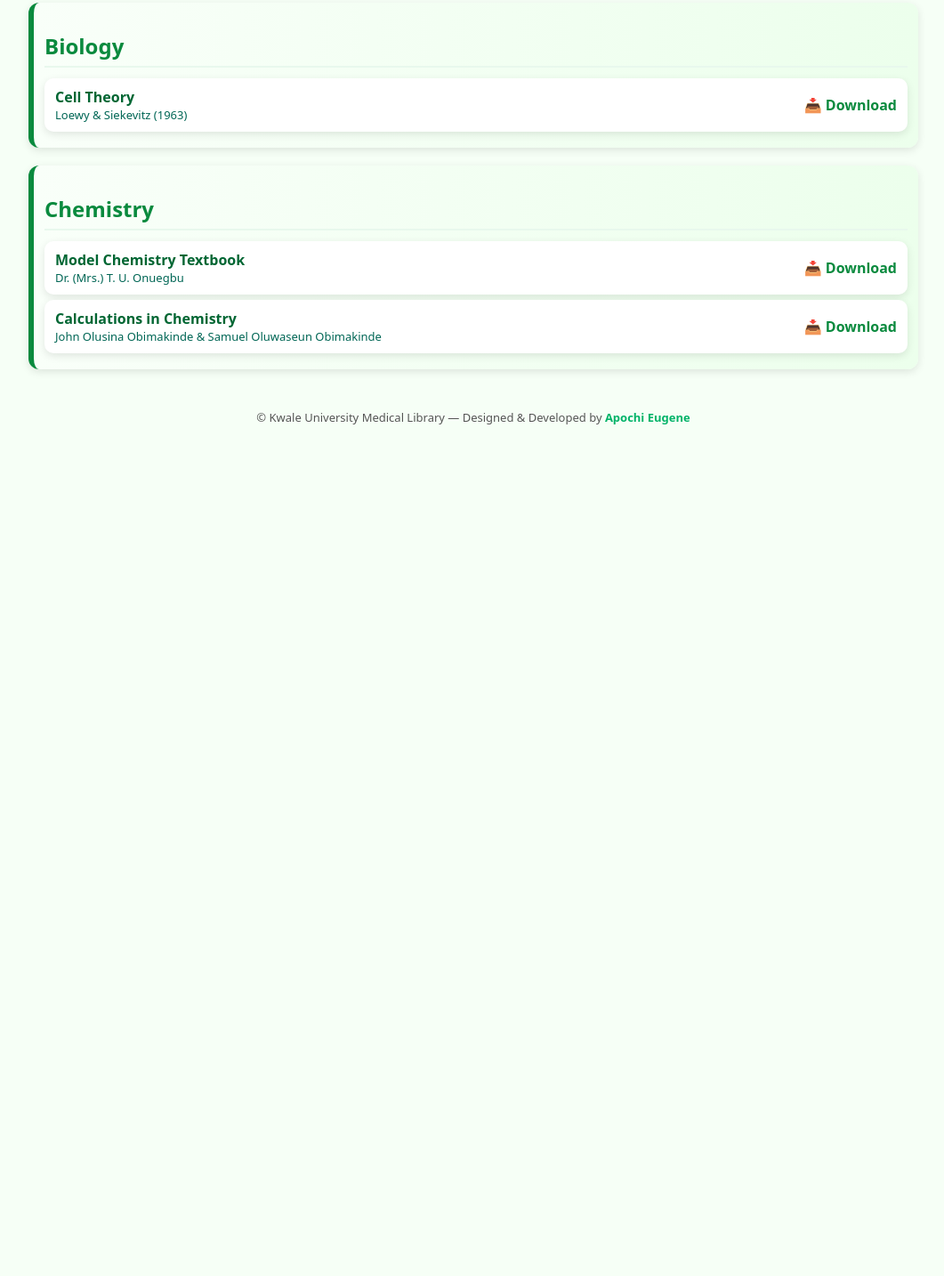
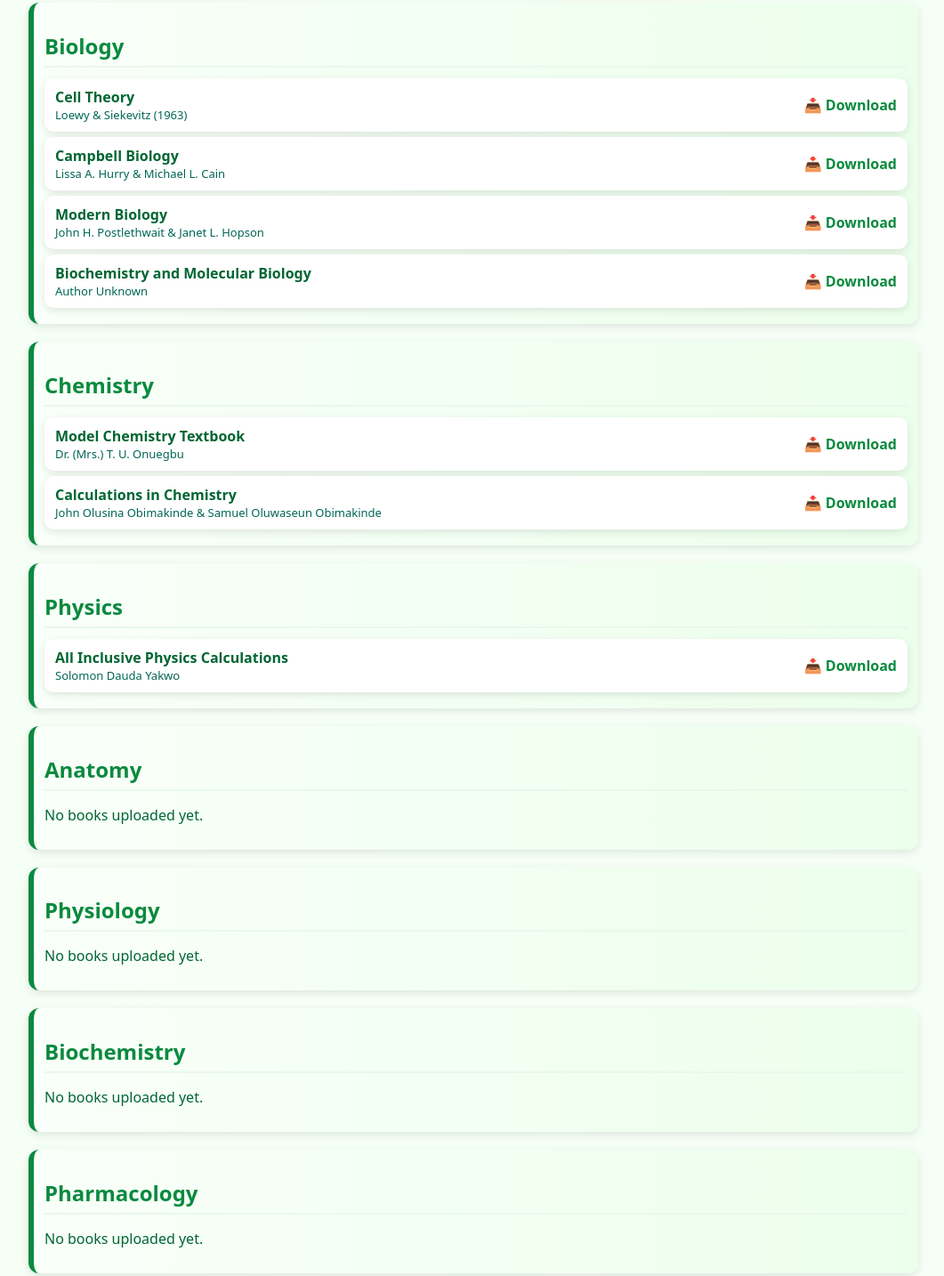
Before and after one commit to Wriestduck/FUMHSK-library-, a plain HTML site: page index.html in a window 1280 px wide. Shown: the part 739-2173 px from the top of the page at 89% size, without its empty margins (108-1169 px from the left). Before the commit the page ends 1307 px from the top, so only its background shows below. Drawn offline with Linux system fonts and the light colour scheme.

Commit message:
Update index.html

```diff
--- a/index.html
+++ b/index.html
@@ -230,6 +230,8 @@
 <div class="panel subject" id="Biology" data-subject="Biology">
   <h2>Biology</h2>
   <div class="book-list">
+
+    <!-- Existing Book -->
     <div class="book">
       <div class="meta">
         <strong>Cell Theory</strong>
@@ -239,8 +241,41 @@
         <a href="https://drive.google.com/uc?export=download&id=1HtozPDOd0PzE79wXCkPHtXDMRemE6Pio" target="_blank" rel="noopener">📥 Download</a>
       </div>
     </div>
+
+    <!-- Added Books -->
+    <div class="book">
+      <div class="meta">
+        <strong>Campbell Biology</strong>
+        <div style="font-size:13px;color:#065">Lissa A. Hurry & Michael L. Cain</div>
+      </div>
+      <div>
+        <a href="https://drive.google.com/uc?export=download&id=1UKNfP8gE3Ye1Bc6omGystkchCFmEqRh1" target="_blank" rel="noopener">📥 Download</a>
       </div>
     </div>
+
+    <div class="book">
+      <div class="meta">
+        <strong>Modern Biology</strong>
+        <div style="font-size:13px;color:#065">John H. Postlethwait & Janet L. Hopson</div>
+      </div>
+      <div>
+        <a href="https://drive.google.com/uc?export=download&id=1TBHgffOYD5KgzAKe_GFNk4xqTRjgUOPU" target="_blank" rel="noopener">📥 Download</a>
+      </div>
+    </div>
+
+    <div class="book">
+      <div class="meta">
+        <strong>Biochemistry and Molecular Biology</strong>
+        <div style="font-size:13px;color:#065">Author Unknown</div>
+      </div>
+      <div>
+        <a href="https://drive.google.com/uc?export=download&id=1aduxealeMelJ7uMz3-idRN1iw1ha77wM" target="_blank" rel="noopener">📥 Download</a>
+      </div>
+    </div>
+
+  </div>
+</div>
+
 <!-- Chemistry Section -->
 <div class="panel subject" id="Chemistry" data-subject="Chemistry">
   <h2>Chemistry</h2>
@@ -255,24 +290,63 @@
       </div>
     </div>
 
-    <!-- Added Book -->
     <div class="book">
       <div class="meta">
         <strong>Calculations in Chemistry</strong>
-        <div style="font-size:13px;color:#065">
-          John Olusina Obimakinde & Samuel Oluwaseun Obimakinde
+        <div style="font-size:13px;color:#065">John Olusina Obimakinde & Samuel Oluwaseun Obimakinde</div>
+      </div>
+      <div>
+        <a href="https://drive.google.com/uc?export=download&id=1mxAbc0D-cGeGq_4aQqzZIPN8jqWySrA9" target="_blank" rel="noopener">📥 Download</a>
       </div>
     </div>
-      <div>
-        <a
-          href="https://drive.google.com/uc?export=download&id=1HtozPDOd0PzE79wXCkPHtXDMRemE6Pio"
-          target="_blank"
-          rel="noopener"
-        >
-          📥 Download
-        </a>
   </div>
 </div>
+
+<!-- Physics Section -->
+<div class="panel subject" id="Physics" data-subject="Physics">
+  <h2>Physics</h2>
+  <div class="book-list">
+    <div class="book">
+      <div class="meta">
+        <strong>All Inclusive Physics Calculations</strong>
+        <div style="font-size:13px;color:#065">Solomon Dauda Yakwo</div>
+      </div>
+      <div>
+        <a href="https://drive.google.com/uc?export=download&id=19nO76ssWII1zIHKDwa47mWJisKI1_nRb" target="_blank" rel="noopener">📥 Download</a>
+      </div>
+    </div>
+  </div>
+</div>
+
+<!-- Anatomy Section -->
+<div class="panel subject" id="Anatomy" data-subject="Anatomy">
+  <h2>Anatomy</h2>
+  <div class="book-list">
+    <p>No books uploaded yet.</p>
+  </div>
+</div>
+
+<!-- Physiology Section -->
+<div class="panel subject" id="Physiology" data-subject="Physiology">
+  <h2>Physiology</h2>
+  <div class="book-list">
+    <p>No books uploaded yet.</p>
+  </div>
+</div>
+
+<!-- Biochemistry Section -->
+<div class="panel subject" id="Biochemistry" data-subject="Biochemistry">
+  <h2>Biochemistry</h2>
+  <div class="book-list">
+    <p>No books uploaded yet.</p>
+  </div>
+</div>
+
+<!-- Pharmacology Section -->
+<div class="panel subject" id="Pharmacology" data-subject="Pharmacology">
+  <h2>Pharmacology</h2>
+  <div class="book-list">
+    <p>No books uploaded yet.</p>
   </div>
 </div>
   <div id="library"></div>
```
Lines whose indentation alone changed are shown as unchanged.
